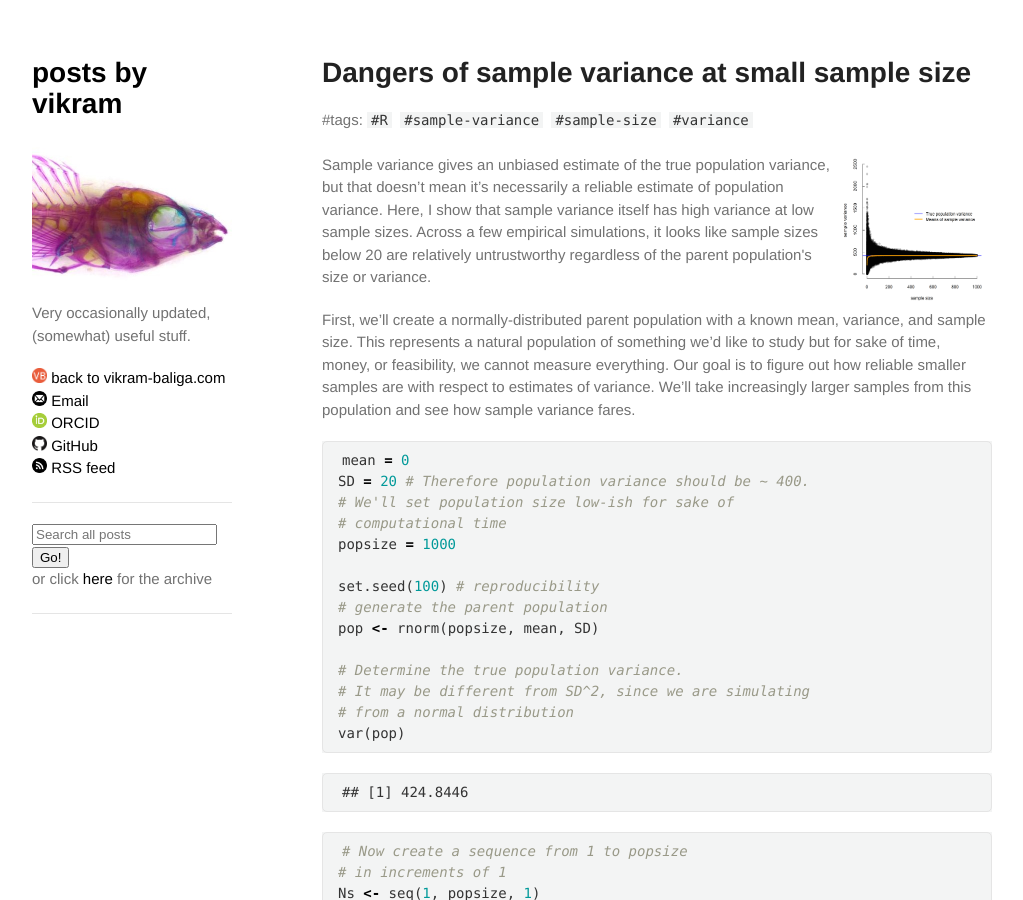
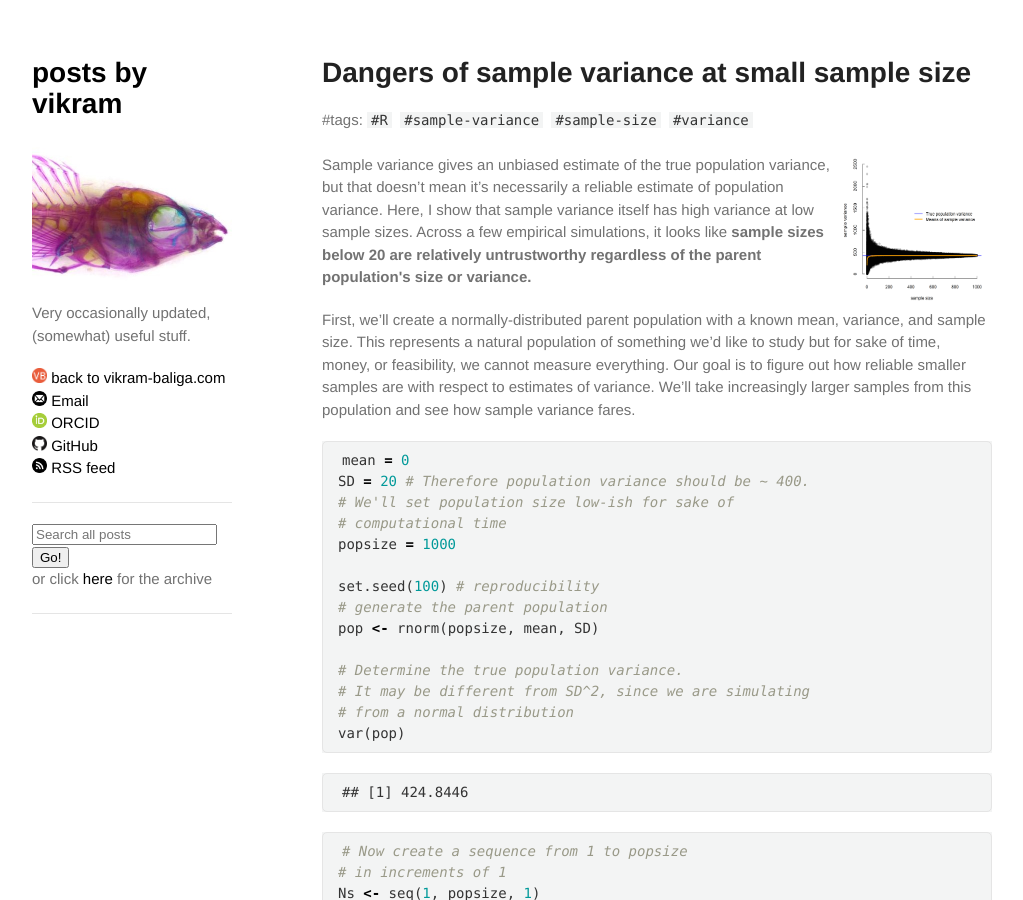
Before and after one commit to vbaliga/vbaliga.github.io, a Jekyll site: the page built from _posts/2019-05-07-dangers-sample-variance-small-sample-size.md, in a window 1280 px wide and 900 px high. Shown: the whole window, without its empty margins (128-1151 px from the left). Built offline with Jekyll 4.4.1, drawn with Linux system fonts in a browser that asks for light colours; a script that is not in the unit is left out.

Commit message:
Update 2019-05-07-dangers-sample-variance-small-sample-size.md

```diff
--- a/_posts/2019-05-07-dangers-sample-variance-small-sample-size.md
+++ b/_posts/2019-05-07-dangers-sample-variance-small-sample-size.md
@@ -5,7 +5,7 @@ title: Dangers of sample variance at small sample size
 ---
 <p>
 <img src="https://github.com/vbaliga/vbaliga.github.io/raw/master/images/2019-05-07/sample_variance_vs_sample_size.png" alt="variance" style="float:right;width:150px;height:150px;">
-Sample variance gives an unbiased estimate of the true population variance, but that doesn’t mean it’s necessarily a reliable estimate of population variance. Here, I show that sample variance itself has high variance at low sample sizes. Across a few empirical simulations, it looks like sample sizes below 20 are relatively untrustworthy regardless of the parent population's size or variance.
+Sample variance gives an unbiased estimate of the true population variance, but that doesn’t mean it’s necessarily a reliable estimate of population variance. Here, I show that sample variance itself has high variance at low sample sizes. Across a few empirical simulations, it looks like <b>sample sizes below 20 are relatively untrustworthy regardless of the parent population's size or variance.</b>
 </p>
 <!---more--->
 
```
